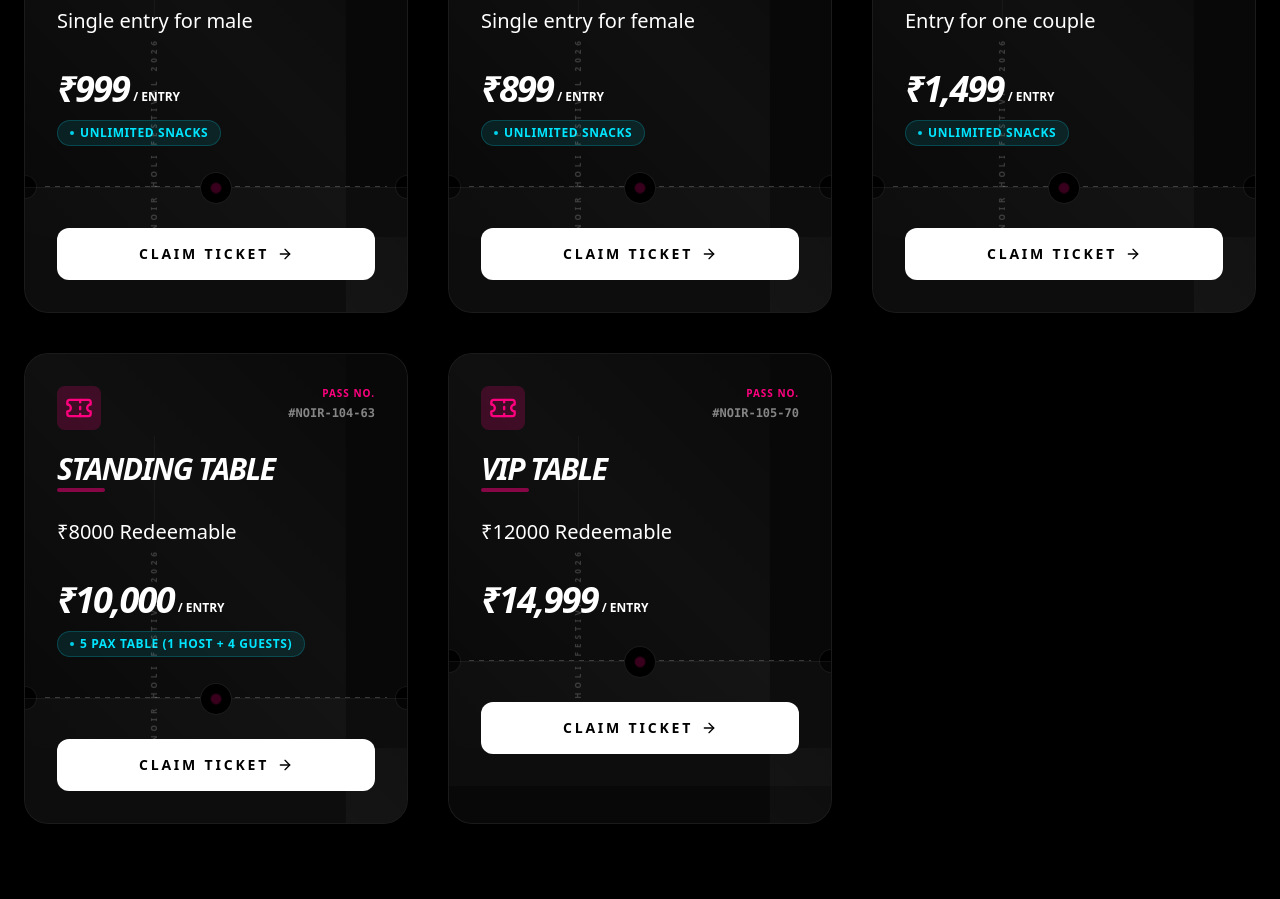
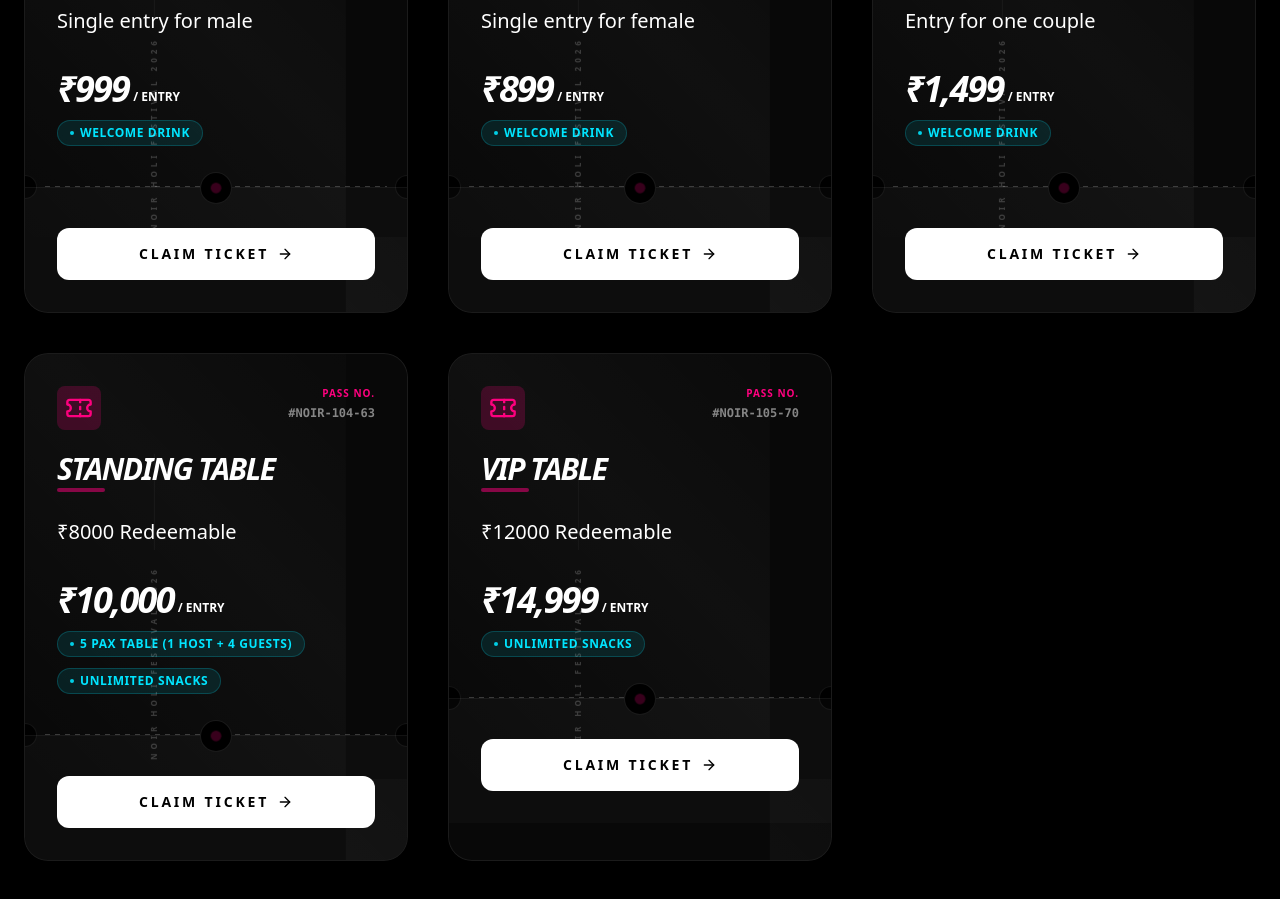
Before and after one commit to JustChargeTechnologies/noirevents, a React (Vite) app in the folder Noir/: page / in a window 1280 px wide. Shown: the part 1820-2719 px from the top of the page. Built offline with nearby package versions, Linux system fonts and the light colour scheme.

Commit message:
feat: Implement initial Noir Events Holi Party booking application with UI, form handling, and animations.

```diff
--- a/Noir/src/App.tsx
+++ b/Noir/src/App.tsx
@@ -25,14 +25,15 @@ interface PricingPlan {
   price: number;
   description: string;
   extra?: string;
+  extra2?: string;
 }
 
 const pricingData: PricingPlan[] = [
-  { id: 'male-stag', name: 'Male Stag', price: 999, description: 'Single entry for male', extra: 'Unlimited Snacks' },
-  { id: 'female-stag', name: 'Female Stag', price: 899, description: 'Single entry for female', extra: 'Unlimited Snacks' },
-  { id: 'couple', name: 'Couple', price: 1499, description: 'Entry for one couple', extra: 'Unlimited Snacks' },
-  { id: 'standing-table', name: 'Standing Table', price: 10000, description: '₹8000 Redeemable', extra: '5 Pax Table (1 Host + 4 Guests)' },
-  { id: 'vip', name: 'VIP Table', price: 14999, description: '₹12000 Redeemable' },
+  { id: 'male-stag', name: 'Male Stag', price: 999, description: 'Single entry for male', extra: 'Welcome Drink' },
+  { id: 'female-stag', name: 'Female Stag', price: 899, description: 'Single entry for female', extra: 'Welcome Drink' },
+  { id: 'couple', name: 'Couple', price: 1499, description: 'Entry for one couple', extra: 'Welcome Drink' },
+  { id: 'standing-table', name: 'Standing Table', price: 10000, description: '₹8000 Redeemable', extra: '5 Pax Table (1 Host + 4 Guests)', extra2: 'unlimited snacks' },
+  { id: 'vip', name: 'VIP Table', price: 14999, description: '₹12000 Redeemable', extra: 'unlimited snacks' },
 ]
 
 const App = () => {
@@ -403,6 +404,12 @@ const App = () => {
                         <span className="text-brand-cyan text-xs font-black uppercase tracking-wider">{plan.extra}</span>
                       </div>
                     )}
+                    {plan.extra2 && (
+                      <div className="inline-flex items-center gap-1.5 bg-brand-cyan/10 px-3 py-1 rounded-full border border-brand-cyan/20 mb-2">
+                        <div className="w-1 h-1 bg-brand-cyan rounded-full animate-pulse" />
+                        <span className="text-brand-cyan text-xs font-black uppercase tracking-wider">{plan.extra2}</span>
+                      </div>
+                    )}
                   </div>
 
                   <div className="px-5">
```
